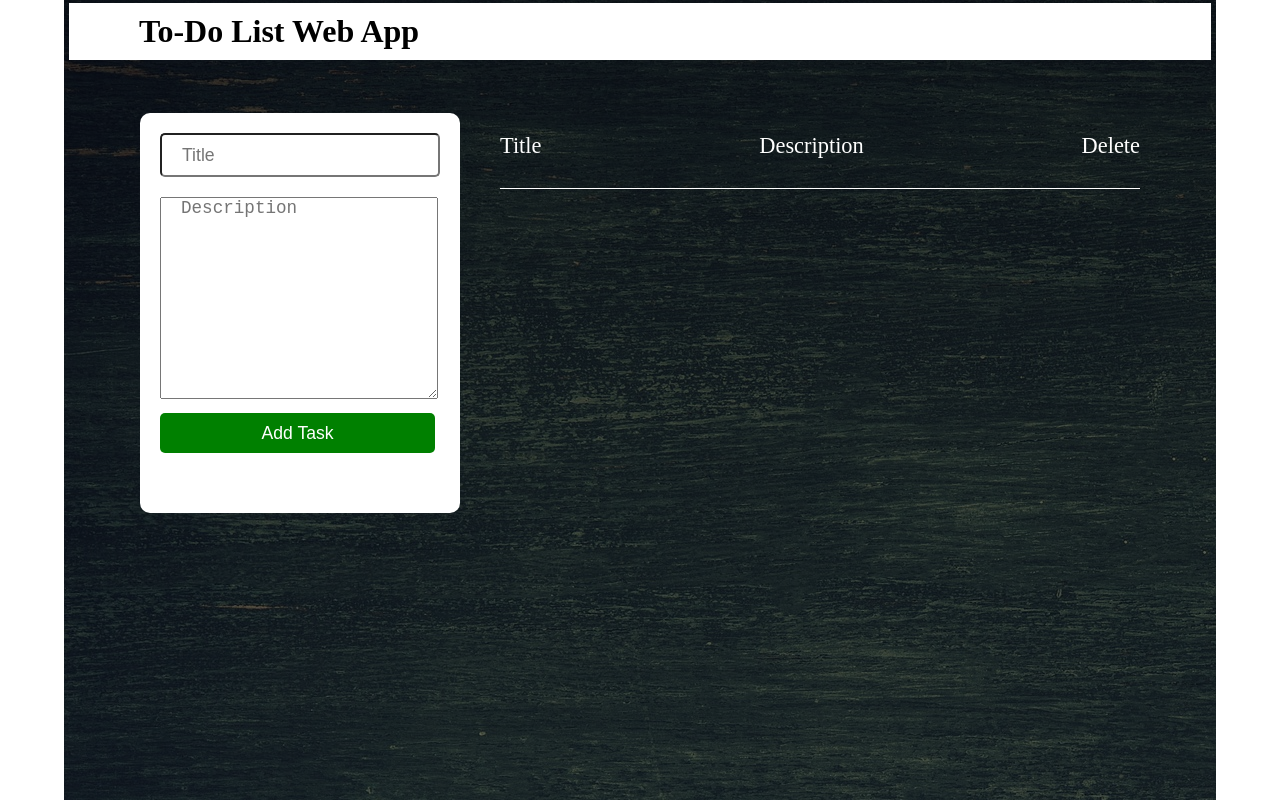
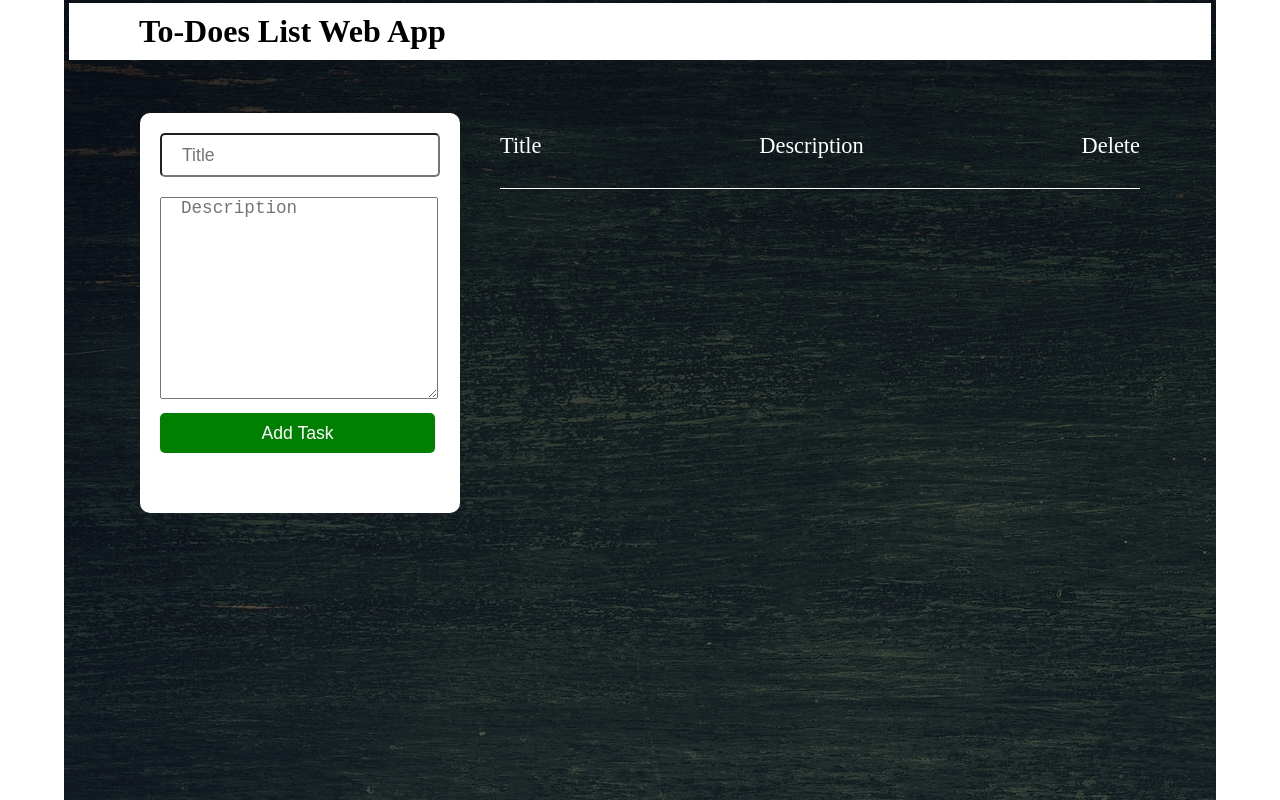
Before and after one commit to aman7555/To-do-, a plain HTML site: page index.html in a window 1280 px wide. Drawn offline with Linux system fonts and the light colour scheme.

Commit message:
Update index.html

```diff
--- a/index.html
+++ b/index.html
@@ -9,13 +9,13 @@
       rel="stylesheet"
       href="https://cdnjs.cloudflare.com/ajax/libs/font-awesome/4.7.0/css/font-awesome.min.css"
     />
-    <title>To Does</title>
+    <title>To Do</title>
   </head>
   <body>
     <div class="container">
       <div class="header">
 
-        <h1>To-Do List Web App</h1>
+        <h1>To-Does List Web App</h1>
       </div>
 
       <div class="box">
```
